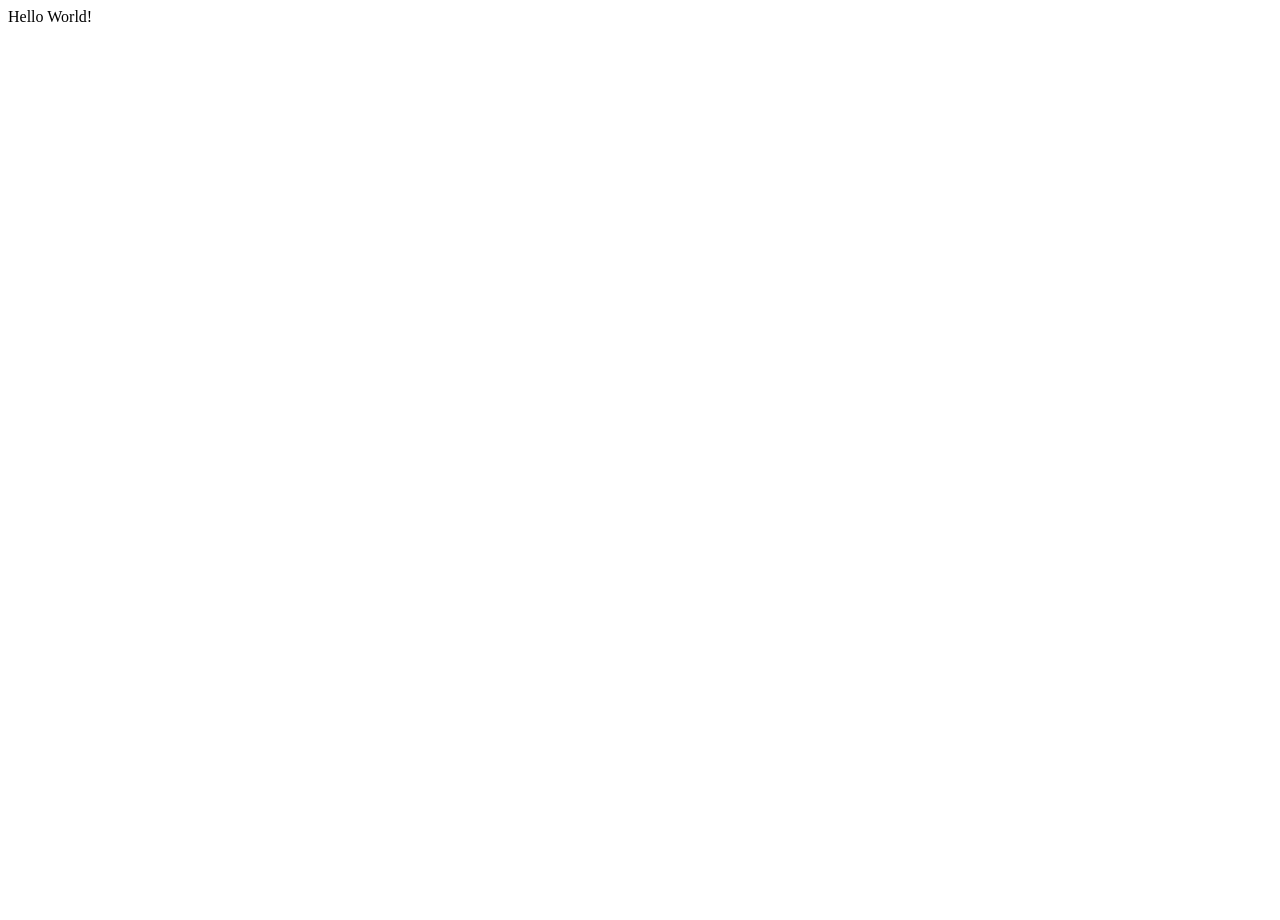
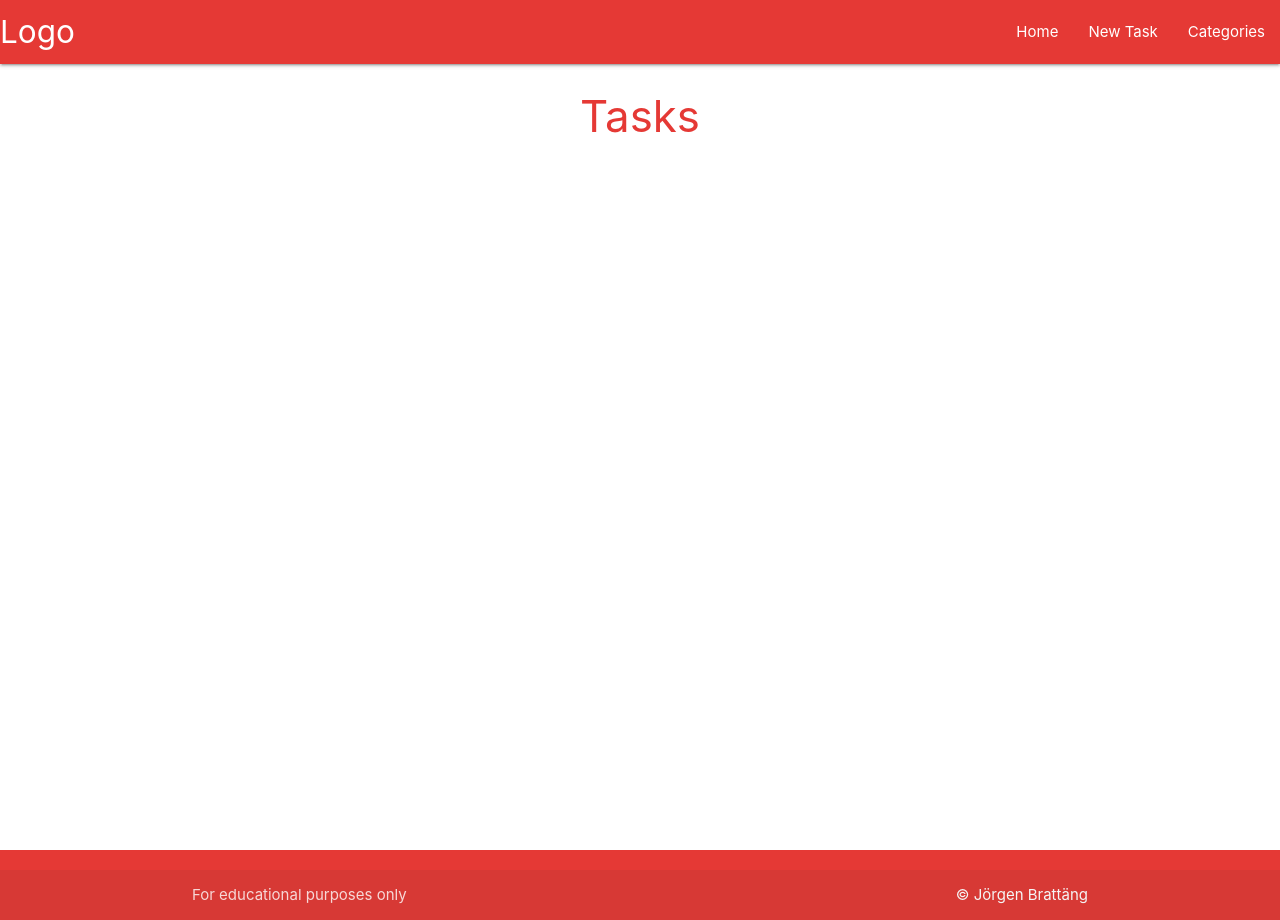
Before and after one commit to JorgenBrattang/task-manager-walkthrough, a Flask app: page / in a window 1280 px wide. Before the commit the page is almost empty. Run offline with Flask 2, Linux system fonts and the light colour scheme.

Commit message:
Add base html files, and rerouted base.html to be tasks.html

```diff
--- a/taskmanager/routes.py
+++ b/taskmanager/routes.py
@@ -5,4 +5,4 @@ from taskmanager.models import Category, Task
 
 @app.route("/")
 def home():
-    return render_template("base.html")
+    return render_template("tasks.html")
--- /dev/null
+++ b/taskmanager/static/css/style.css
@@ -0,0 +1,9 @@
+body {
+    display: flex;
+    min-height: 100vh;
+    flex-direction: column;
+}
+
+main {
+    flex: 1 0 auto;
+}
--- /dev/null
+++ b/taskmanager/static/js/script.js
@@ -0,0 +1,5 @@
+document.addEventListener('DOMContentLoaded', function () {
+    // sidenav initialization
+    let sidenav = document.querySelectorAll('.sidenav');
+    M.Sidenav.init(sidenav);
+});
--- a/taskmanager/templates/base.html
+++ b/taskmanager/templates/base.html
@@ -1,14 +1,57 @@
 <!DOCTYPE html>
 <html lang="en">
+
 <head>
     <meta charset="UTF-8">
     <meta http-equiv="X-UA-Compatible" content="IE=edge">
     <meta name="viewport" content="width=device-width, initial-scale=1.0">
+    <link rel="stylesheet" href="https://cdnjs.cloudflare.com/ajax/libs/font-awesome/6.2.0/css/all.min.css"
+        integrity="sha512-xh6O/CkQoPOWDdYTDqeRdPCVd1SpvCA9XXcUnZS2FmJNp1coAFzvtCN9BmamE+4aHK8yyUHUSCcJHgXloTyT2A=="
+        crossorigin="anonymous" referrerpolicy="no-referrer" />
+    <link rel="stylesheet" href="https://cdnjs.cloudflare.com/ajax/libs/materialize/1.0.0/css/materialize.min.css">
+    <link rel="stylesheet" href="{{ url_for('static', filename='css/style.css') }}">
     <title>Task Manager</title>
 </head>
+
 <body>
 
-    Hello World!
+    <header>
+        <nav class="red darken-1">
+            <div class="nav-wrapper">
+                <a href="{{ url_for('home') }}" class="brand-logo">Logo</a>
+                <a href="#" data-target="mobile-demo" class="sidenav-trigger"><i class="fas fa-bars"></i></a>
+                <ul class="right hide-on-med-and-down">
+                    <li><a href="{{ url_for('home') }}">Home</a></li>
+                    <li><a href="">New Task</a></li>
+                    <li><a href="">Categories</a></li>
+                </ul>
+            </div>
+        </nav>
 
+        <ul class="sidenav" id="mobile-demo">
+            <li><a href="{{ url_for('home') }}">Home</a></li>
+            <li><a href="">New Task</a></li>
+            <li><a href="">Categories</a></li>
+        </ul>
+    </header>
+
+    <main class="container">
+        {% block content %}
+        {% endblock %}
+    </main>
+
+    <footer class="page-footer red darken-1">
+        <div class="footer-copyright">
+            <div class="container">
+                For educational purposes only
+                <a class="grey-text text-lighten-4 right" href="https://www.linkedin.com/in/jorgenbrattang/" target="_blank">&copy; Jörgen Brattäng</a>
+            </div>
+        </div>
+    </footer>
+
+    <!-- Materialize -->
+    <script src="https://cdnjs.cloudflare.com/ajax/libs/materialize/1.0.0/js/materialize.min.js"></script>
+    <script src="{{ url_for('static', filename='js/script.js') }}"></script>
 </body>
+
 </html>
--- /dev/null
+++ b/taskmanager/templates/tasks.html
@@ -0,0 +1,6 @@
+{% extends "base.html" %}
+{% block content %}
+
+    <h3 class="red-text text-darken-1 center-align">Tasks</h3>
+
+{% endblock %}
```
